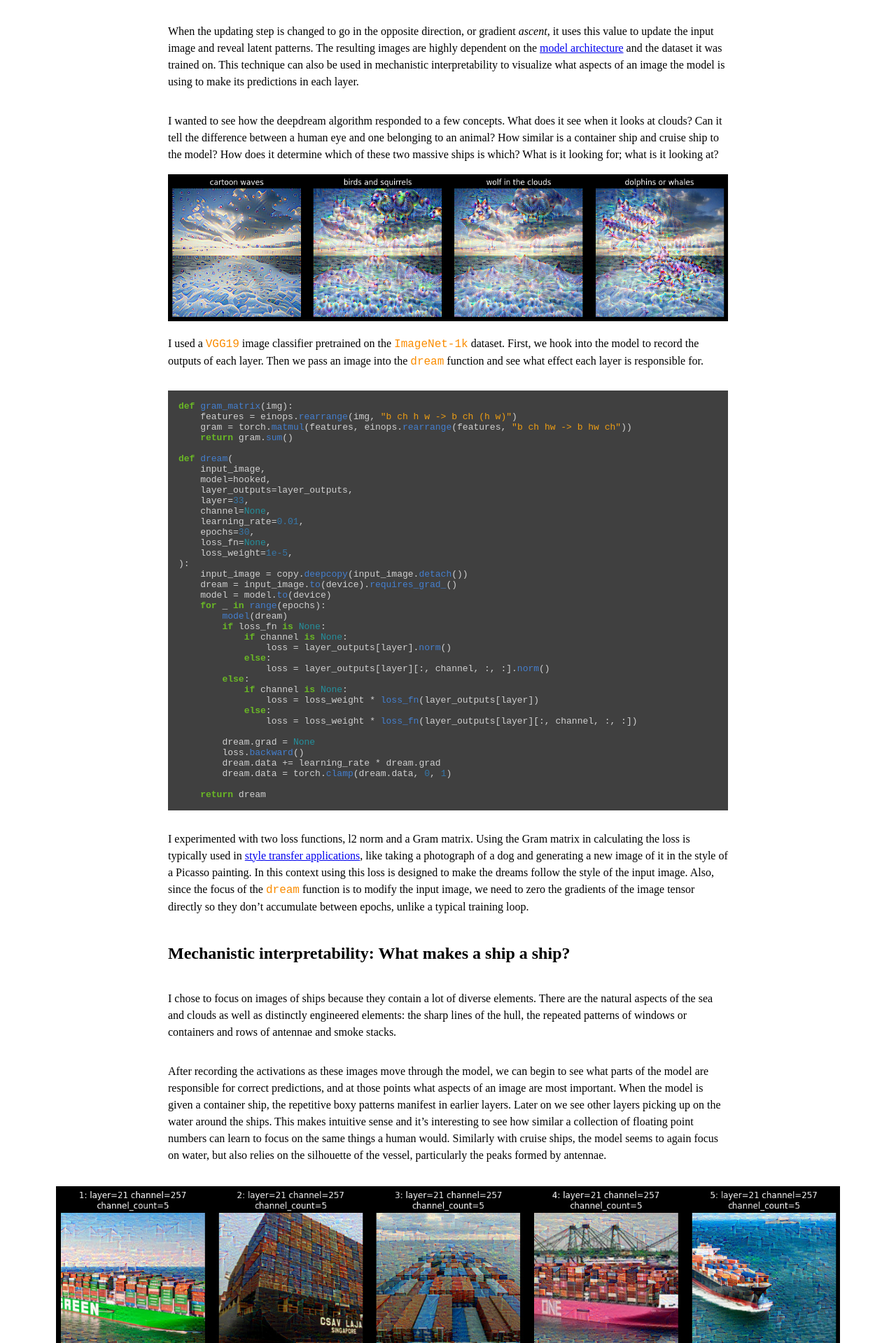
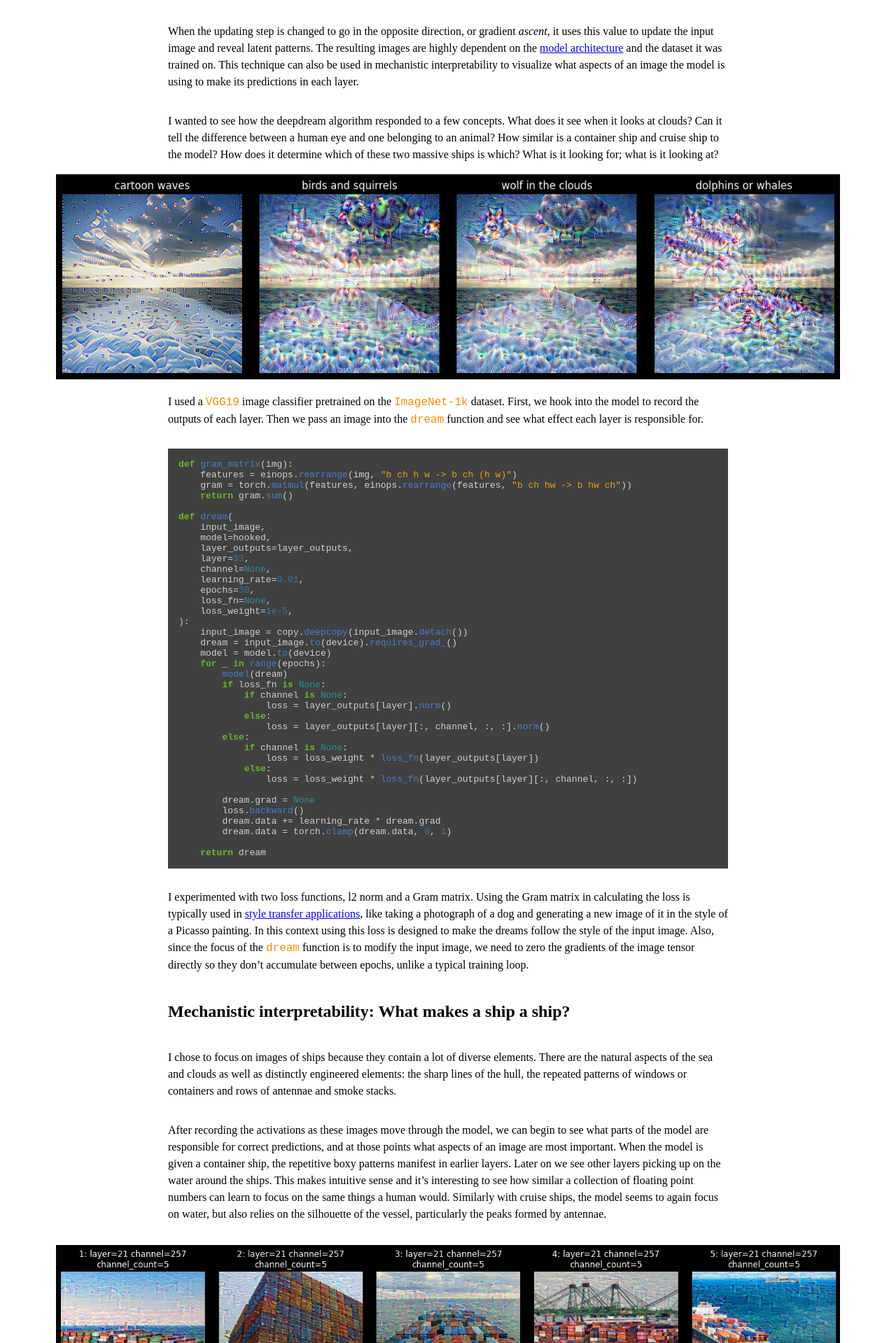
Before and after one commit to benarnav/benarnav.github.io, a Jekyll site: the page built from posts/dream_mech_interp.md, in a window 1280 px wide. Shown: the part 1407-3326 px from the top of the page at 70% size. Built offline with Jekyll 4.4.1, drawn with Linux system fonts in a browser that asks for light colours.

Commit message:
update layout

```diff
--- a/assets/css/main.css
+++ b/assets/css/main.css
@@ -152,10 +152,8 @@ figcaption {
 img {
   max-width: 100%;
 }
-.img-div {
+.img-solo-div {
   align-self: center;
-}
-.img-solo {
   width: 140%;
 }
 
@@ -166,7 +164,7 @@ img {
   img {
     max-width: 100%;
   }
-  .img-solo {
+  .img-solo-div {
     width: 100%;
   }
 }
--- a/posts/dream_mech_interp.md
+++ b/posts/dream_mech_interp.md
@@ -20,8 +20,8 @@ When training most machine learning models, a loss is calculated at each step th
 When the updating step is changed to go in the opposite direction, or gradient *ascent*, it uses this value to update the input image and reveal latent patterns. The resulting images are highly dependent on the [model architecture](https://miro.medium.com/v2/resize:fit:900/0*v4YDpwhBGF-B42E4.png){:target="_blank" rel="noopener"} and the dataset it was trained on. This technique can also be used in mechanistic interpretability to visualize what aspects of an image the model is using to make its predictions in each layer.
 
 I wanted to see how the deepdream algorithm responded to a few concepts. What does it see when it looks at clouds? Can it tell the difference between a human eye and one belonging to an animal? How similar is a container ship and cruise ship to the model? How does it determine which of these two massive ships is which? What is it looking for; what is it looking at?
-<div class="img-div">
-<img class="img-solo" src="/assets/img/dream_clouds.png" alt="deepdream in the clouds" />
+<div class="img-solo-div">
+<img src="/assets/img/dream_clouds.png" alt="deepdream in the clouds" />
 </div>
 I used a `VGG19` image classifier pretrained on the `ImageNet-1k` dataset. First, we hook into the model to record the outputs of each layer. Then we pass an image into the `dream` function and see what effect each layer is responsible for.
 
```
